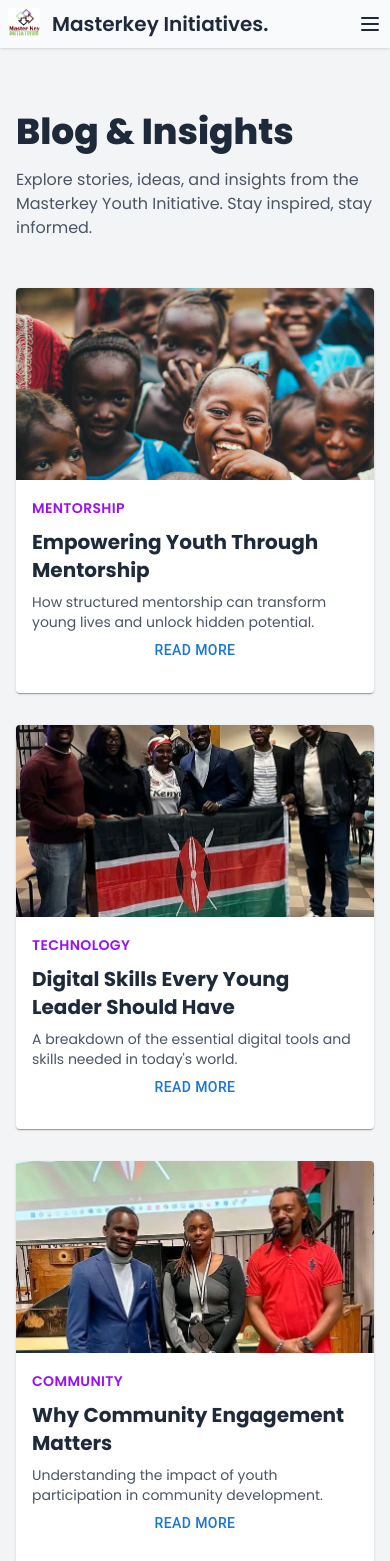
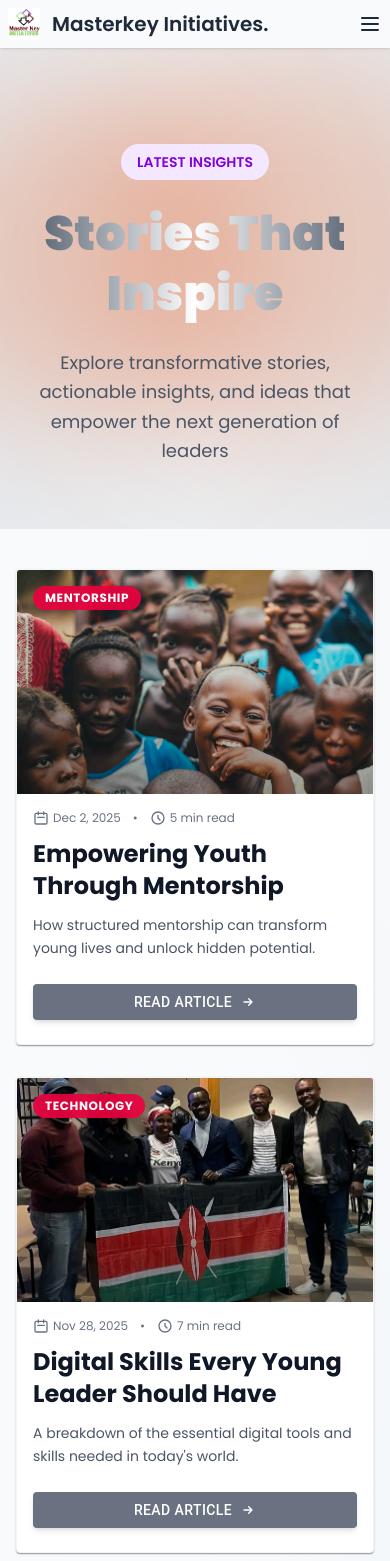
Before and after one commit to paulndalila/masterkey, a React (Vite) app: page /blog in a window 390 px wide. Shown: the top 1561 px of the page. Built offline with nearby package versions, Linux system fonts and the light colour scheme; a web font is replaced by a local one.

Commit message:
blog page update

```diff
--- a/src/components/Footer.jsx
+++ b/src/components/Footer.jsx
@@ -16,7 +16,7 @@ const Footer = () => {
               </li>
               <li className="mb-4">
                 <a href="mailto:masterkeyinitiatives@gmail.com">
-                  info@masterkeyinitiatives.co.ke
+                  info@masterkeyinitiatives.org
                 </a>
               </li>
               <li className="mb-4">
--- a/src/components/InspirationQuote.jsx
+++ b/src/components/InspirationQuote.jsx
@@ -12,7 +12,7 @@ const InspirationQuote = (props) => {
         "{props.text}"
       </p>
       <span className="block mt-4 text-gray-600 font-medium">
-        — MasterKey Mentorship Society
+        — {props.who ? props.who : "MasterKey Mentorship Society"}
       </span>
     </motion.div>
   );
--- a/src/pages/Blog.jsx
+++ b/src/pages/Blog.jsx
@@ -3,6 +3,8 @@ import Card from "@mui/material/Card";
 import CardContent from "@mui/material/CardContent";
 import Button from "@mui/material/Button";
 import { Link } from "react-router-dom";
+import GetInvolved from "../components/GetInvolved";
+import InspirationQuote from "../components/InspirationQuote";
 
 const posts = [
   {
@@ -12,6 +14,8 @@ const posts = [
       "How structured mentorship can transform young lives and unlock hidden potential.",
     image: "/masterkey.jpg",
     category: "Mentorship",
+    readTime: "5 min read",
+    date: "Dec 2, 2025",
   },
   {
     id: 2,
@@ -20,6 +24,8 @@ const posts = [
       "A breakdown of the essential digital tools and skills needed in today's world.",
     image: "/masterkeys2.jpg",
     category: "Technology",
+    readTime: "7 min read",
+    date: "Nov 28, 2025",
   },
   {
     id: 3,
@@ -28,6 +34,8 @@ const posts = [
       "Understanding the impact of youth participation in community development.",
     image: "/masterkeys3.jpg",
     category: "Community",
+    readTime: "4 min read",
+    date: "Nov 25, 2025",
   },
 ];
 
@@ -36,70 +44,190 @@ const fadeIn = {
   visible: { opacity: 1, y: 0, transition: { duration: 0.6 } },
 };
 
+const staggerContainer = {
+  hidden: { opacity: 0 },
+  visible: {
+    opacity: 1,
+    transition: {
+      staggerChildren: 0.2,
+    },
+  },
+};
+
 const Blog = () => {
   return (
-    <div className="min-h-screen bg-gray-100 pt-16 pb-20 px-4 md:px-10 lg:px-20">
-      <motion.h1
-        className="text-4xl font-extrabold text-gray-800"
+    <div className="min-h-screen bg-gradient-to-br from-slate-50 via-gray-50 to-slate-100">
+      {/* Hero Section with Gradient Background */}
+      <div className="relative overflow-hidden">
+        <div className="absolute inset-0 bg-gradient-to-r from-slate-600/10 via-gray-500/10 to-slate-600/10"></div>
+        <div className="absolute top-0 left-1/4 w-96 h-96 bg-orange-600 rounded-full mix-blend-multiply filter blur-3xl opacity-20 animate-blob"></div>
+        <div className="absolute top-0 right-1/4 w-96 h-96 bg-orange-600 rounded-full mix-blend-multiply filter blur-3xl opacity-20 animate-blob animation-delay-2000"></div>
+
+        <div className="relative pt-24 pb-16 px-4 md:px-10 lg:px-20">
+          <motion.div
+            className="max-w-4xl mx-auto text-center"
             initial="hidden"
             whileInView="visible"
             variants={fadeIn}
           >
-        Blog & Insights
-      </motion.h1>
+            <motion.span
+              className="inline-block px-4 py-2 mb-6 text-sm font-semibold text-purple-700 bg-purple-100 rounded-full"
+              initial={{ opacity: 0, scale: 0.8 }}
+              animate={{ opacity: 1, scale: 1 }}
+              transition={{ duration: 0.5 }}
+            >
+              LATEST INSIGHTS
+            </motion.span>
 
-      <motion.p
-        className="mt-4 text-gray-600 max-w-2xl"
+            <h1 className="text-5xl md:text-6xl lg:text-7xl font-black text-transparent bg-clip-text bg-gradient-to-r from-gray-600 via-white to-gray-600 mb-6 leading-tight z-50">
+              Stories That Inspire
+            </h1>
+
+            <p className="text-lg md:text-xl text-gray-600 max-w-2xl mx-auto leading-relaxed">
+              Explore transformative stories, actionable insights, and ideas
+              that empower the next generation of leaders
+            </p>
+          </motion.div>
+        </div>
+      </div>
+
+      {/* Blog Grid with Enhanced Cards */}
+      <div className="px-4 md:px-10 lg:px-20 pb-20">
+        <motion.div
+          className="max-w-7xl mx-auto grid gap-8 grid-cols-1 md:grid-cols-2 lg:grid-cols-3 mt-10"
+          variants={staggerContainer}
           initial="hidden"
           whileInView="visible"
-        variants={fadeIn}
+          viewport={{ once: true, margin: "-100px" }}
         >
-        Explore stories, ideas, and insights from the Masterkey Youth
-        Initiative. Stay inspired, stay informed.
-      </motion.p>
-
-      {/* Blog Grid */}
-      <div className="mt-12 grid gap-8 grid-cols-1 sm:grid-cols-2 lg:grid-cols-3">
           {posts.map((post, index) => (
             <motion.div
               key={post.id}
-            initial={{ opacity: 0, y: 40 }}
-            whileInView={{ opacity: 1, y: 0 }}
-            viewport={{ once: true }}
-            transition={{ duration: 0.6, delay: index * 0.15 }}
+              variants={fadeIn}
+              whileHover={{ y: -8 }}
+              transition={{ duration: 0.3 }}
             >
-            <Card className="rounded-2xl shadow-md overflow-hidden hover:shadow-xl transition duration-300 bg-white">
-              <div className="h-48 w-full overflow-hidden">
+              <Card className="h-full rounded-3xl shadow-lg overflow-hidden hover:shadow-2xl transition-all duration-500 bg-white border border-gray-100 group">
+                {/* Image Container with Overlay */}
+                <div className="relative h-56 w-full overflow-hidden bg-gradient-to-br from-purple-400 to-pink-400">
                   <img
                     src={post.image}
                     alt={post.title}
-                  className="h-full w-full object-cover hover:scale-105 transition duration-500"
+                    className="h-full w-full object-cover group-hover:scale-110 transition-transform duration-700"
                   />
+                  <div className="absolute inset-0 bg-gradient-to-t from-black/60 via-black/20 to-transparent opacity-60 group-hover:opacity-40 transition-opacity duration-500"></div>
+
+                  {/* Category Badge */}
+                  <span className="absolute top-4 left-4 px-3 py-1 text-xs font-bold text-white bg-rose-600/90 backdrop-blur-sm rounded-full uppercase tracking-wider shadow-lg">
+                    {post.category}
+                  </span>
                 </div>
 
-              <CardContent className="p-5">
-                <span className="text-sm text-purple-600 font-semibold uppercase tracking-wide">
-                  {post.category}
+                <CardContent className="p-6">
+                  {/* Meta Info */}
+                  <div className="flex items-center gap-3 text-xs text-gray-500 mb-3">
+                    <span className="flex items-center gap-1">
+                      <svg
+                        className="w-4 h-4"
+                        fill="none"
+                        stroke="currentColor"
+                        viewBox="0 0 24 24"
+                      >
+                        <path
+                          strokeLinecap="round"
+                          strokeLinejoin="round"
+                          strokeWidth={2}
+                          d="M8 7V3m8 4V3m-9 8h10M5 21h14a2 2 0 002-2V7a2 2 0 00-2-2H5a2 2 0 00-2 2v12a2 2 0 002 2z"
+                        />
+                      </svg>
+                      {post.date}
                     </span>
+                    <span>•</span>
+                    <span className="flex items-center gap-1">
+                      <svg
+                        className="w-4 h-4"
+                        fill="none"
+                        stroke="currentColor"
+                        viewBox="0 0 24 24"
+                      >
+                        <path
+                          strokeLinecap="round"
+                          strokeLinejoin="round"
+                          strokeWidth={2}
+                          d="M12 8v4l3 3m6-3a9 9 0 11-18 0 9 9 0 0118 0z"
+                        />
+                      </svg>
+                      {post.readTime}
+                    </span>
+                  </div>
 
-                <h2 className="text-xl font-bold text-gray-800 mt-2 line-clamp-2">
+                  {/* Title */}
+                  <h2 className="text-2xl font-bold text-gray-900 mb-3 line-clamp-2 group-hover:text-purple-600 transition-colors duration-300">
                     {post.title}
                   </h2>
 
-                <p className="text-gray-600 mt-2 text-sm line-clamp-3">
+                  {/* Excerpt */}
+                  <p className="text-gray-600 mb-6 text-sm leading-relaxed line-clamp-3">
                     {post.excerpt}
                   </p>
 
-                <Link to={`/blog/${post.id}/${post.title}`}>
-                  <Button className="mt-4 w-full bg-purple-600 hover:bg-purple-700 text-white rounded-xl py-2 text-sm font-semibold">
-                    Read More
+                  {/* CTA Button */}
+                  <Link to={`/blog/${post.id}/${post.title}`} className="block">
+                    <Button className="w-full !bg-gray-500 !text-white rounded-xl py-3 text-sm font-bold uppercase tracking-wide shadow-md hover:shadow-xl transition-all duration-300 group">
+                      <span className="flex items-center justify-center gap-2">
+                        Read Article
+                        <svg
+                          className="w-4 h-4 group-hover:translate-x-1 transition-transform duration-300"
+                          fill="none"
+                          stroke="currentColor"
+                          viewBox="0 0 24 24"
+                        >
+                          <path
+                            strokeLinecap="round"
+                            strokeLinejoin="round"
+                            strokeWidth={2}
+                            d="M13 7l5 5m0 0l-5 5m5-5H6"
+                          />
+                        </svg>
+                      </span>
                     </Button>
                   </Link>
                 </CardContent>
               </Card>
             </motion.div>
           ))}
+        </motion.div>
       </div>
+
+      <div className="flex flex-col gap-6 max-w-7xl mx-auto pb-20">
+        <InspirationQuote
+          text="When a storm attacks, all big trees get uprooted, but simple grass always survives. Being simple and egoless makes us more powerful and stable."
+          who="Mindsets"
+        />
+
+        <GetInvolved />
+      </div>
+
+      <style jsx>{`
+        @keyframes blob {
+          0%,
+          100% {
+            transform: translate(0, 0) scale(1);
+          }
+          33% {
+            transform: translate(30px, -50px) scale(1.1);
+          }
+          66% {
+            transform: translate(-20px, 20px) scale(0.9);
+          }
+        }
+        .animate-blob {
+          animation: blob 7s infinite;
+        }
+        .animation-delay-2000 {
+          animation-delay: 2s;
+        }
+      `}</style>
     </div>
   );
 };
```
Also changed, not shown: src/pages/Blogged_Page.jsx (+7 -3 lines). Lines whose indentation alone changed are shown as unchanged.
